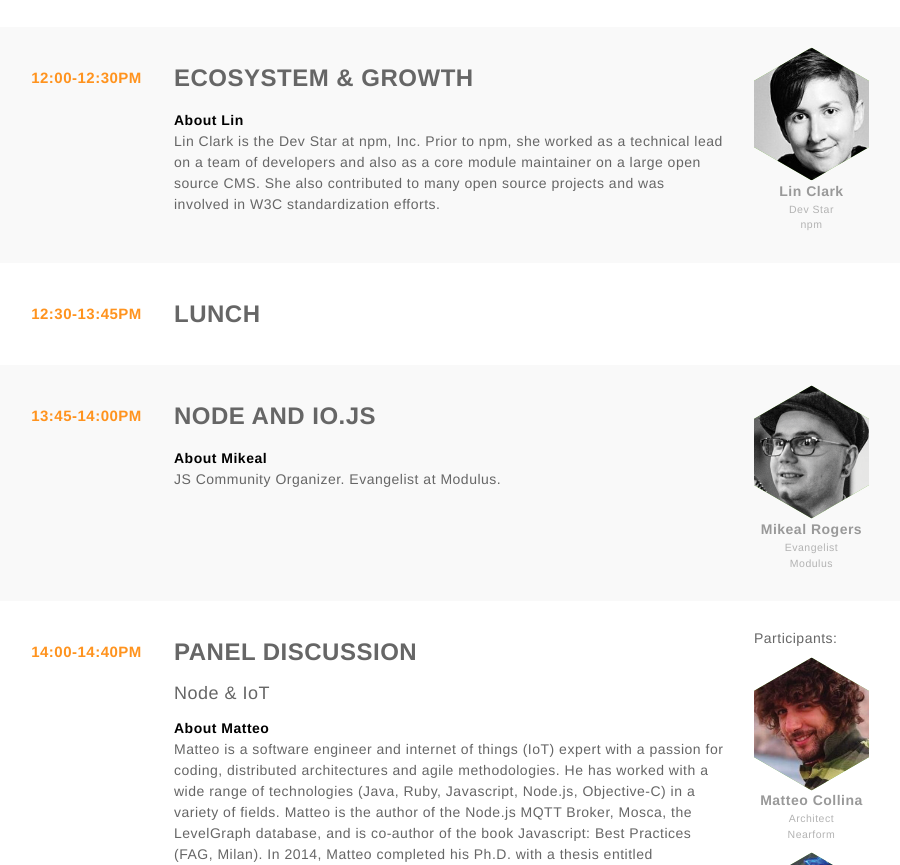
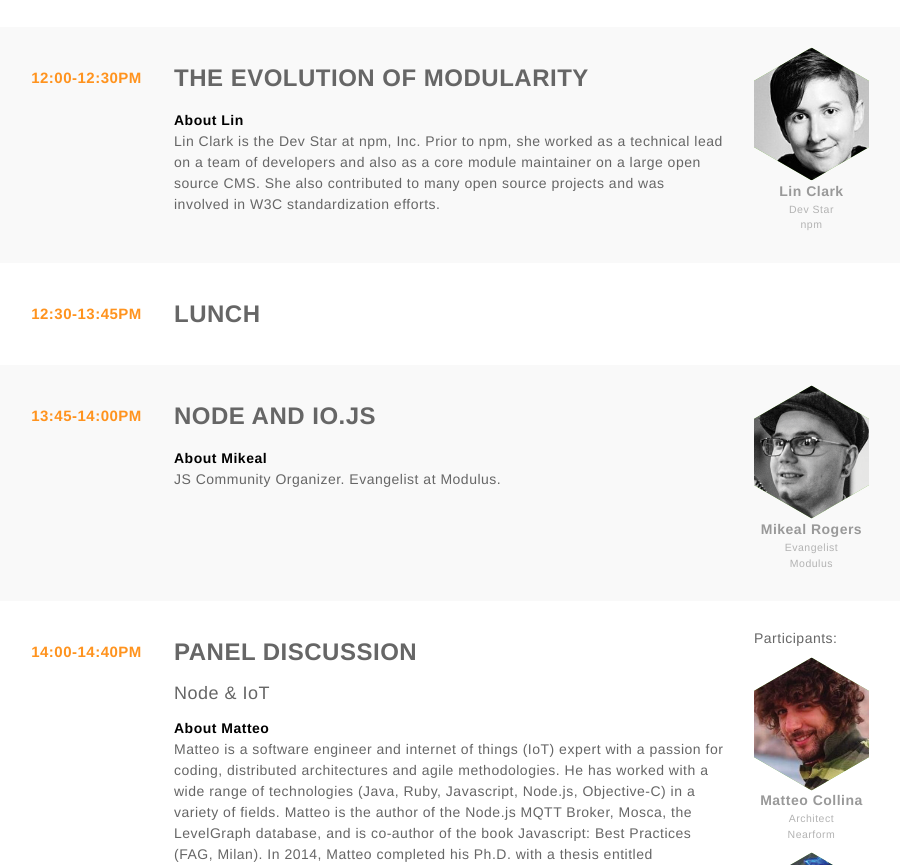
Before and after one commit to nodeday/nodeday.github.io, a plain HTML site: page 2015-condenast/index.html in a window 1280 px wide. Shown: the part 2232-3097 px from the top of the page, without its empty margins (191-1091 px from the left). Drawn offline with Linux system fonts and the light colour scheme.

Commit message:
changed Lin Clark's talk title

```diff
--- a/2015-condenast/index.html
+++ b/2015-condenast/index.html
@@ -438,7 +438,7 @@
 
               <div class="col-sm-8">
 
-                <h3 class="title">Ecosystem & Growth</h3>
+                <h3 class="title">The evolution of modularity</h3>
 
                 <p class="abstract">
                 </p>
```
Also changed, not shown: index.html (+1 -1 lines).
